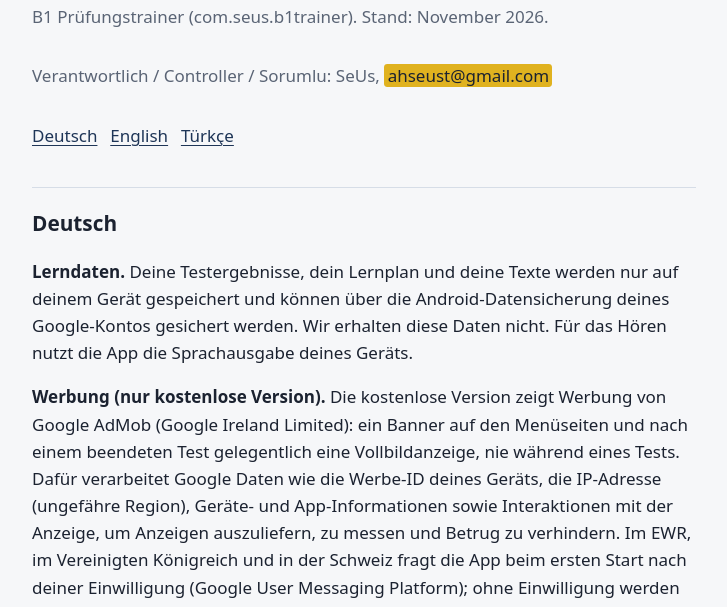
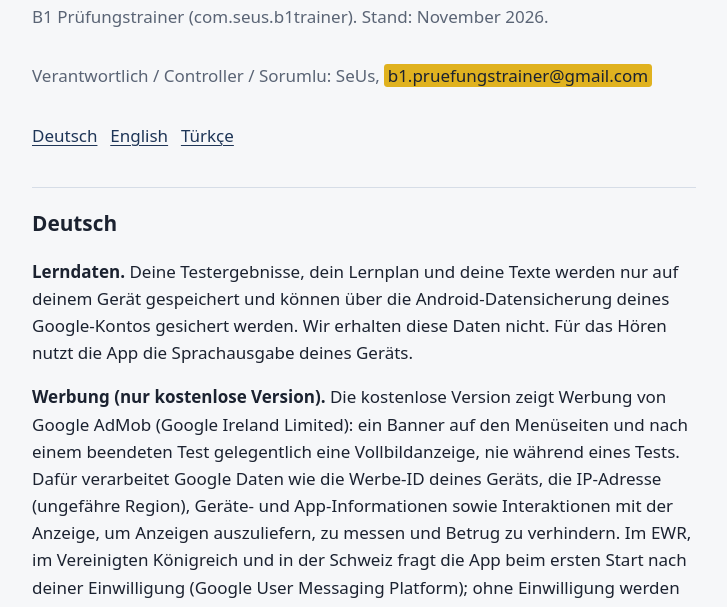
Before and after one commit to ahseust-wq/b1trainer, a plain HTML site: page b1trainer/privacy/index.html in a window 1280 px wide. Shown: the part 185-792 px from the top of the page, without its empty margins (276-1003 px from the left). Drawn offline with Linux system fonts and the light colour scheme.

Commit message:
Update index.html

```diff
--- a/b1trainer/privacy/index.html
+++ b/b1trainer/privacy/index.html
@@ -18,7 +18,7 @@
 <article class="doc wrap">
 <h1>B1 Prüfungstrainer: Datenschutz / Privacy / Gizlilik</h1>
 <p class="meta">B1 Prüfungstrainer (com.seus.b1trainer). Stand: November 2026.</p>
-<p class="meta">Verantwortlich / Controller / Sorumlu: SeUs, <mark>ahseust@gmail.com</mark></p>
+<p class="meta">Verantwortlich / Controller / Sorumlu: SeUs, <mark>b1.pruefungstrainer@gmail.com</mark></p>
 <ul class="langs"><li><a href="#de" hreflang="de">Deutsch</a></li><li><a href="#en" hreflang="en">English</a></li><li><a href="#tr" hreflang="tr">Türkçe</a></li></ul>
 <section id="de" lang="de">
 <h2>Deutsch</h2>
```
